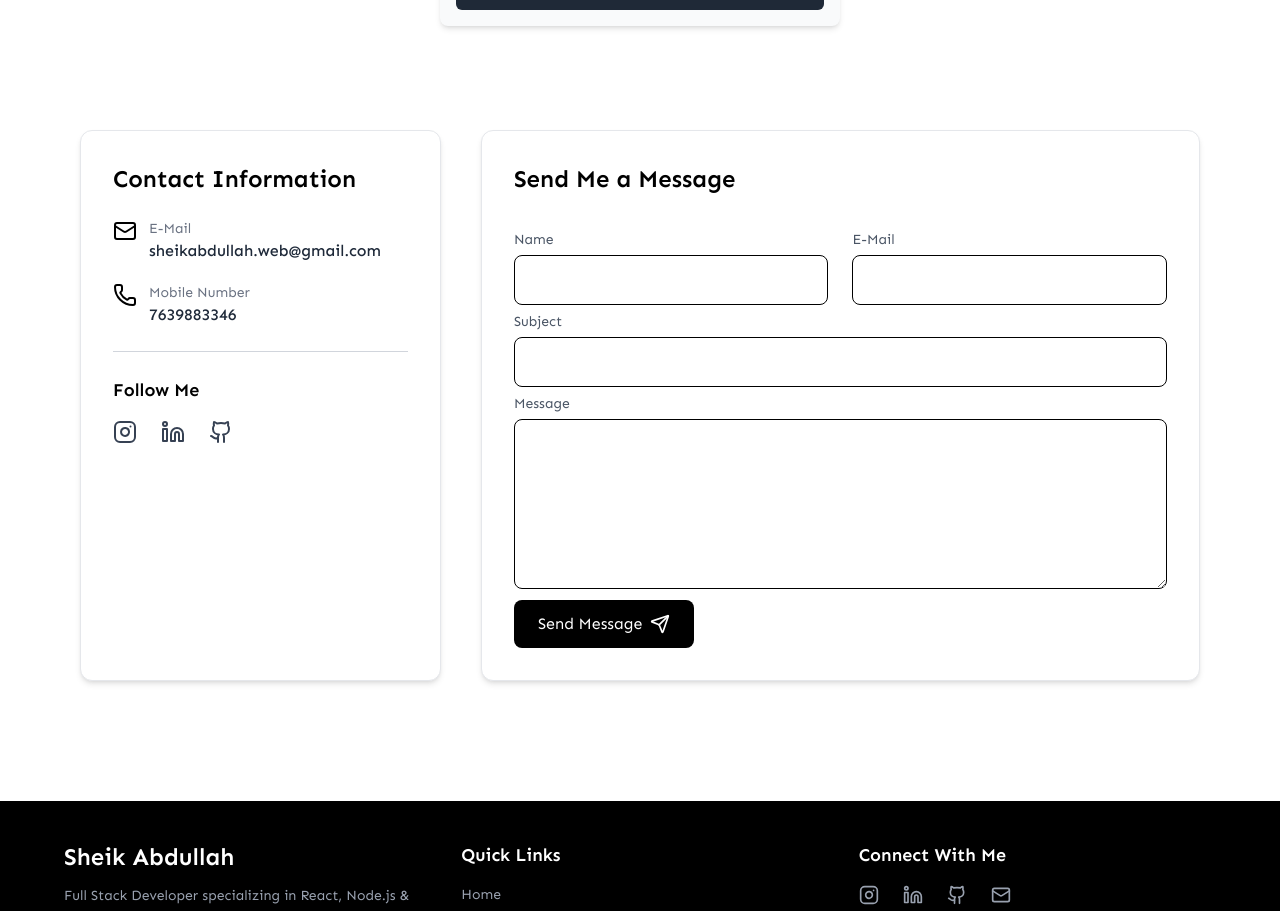
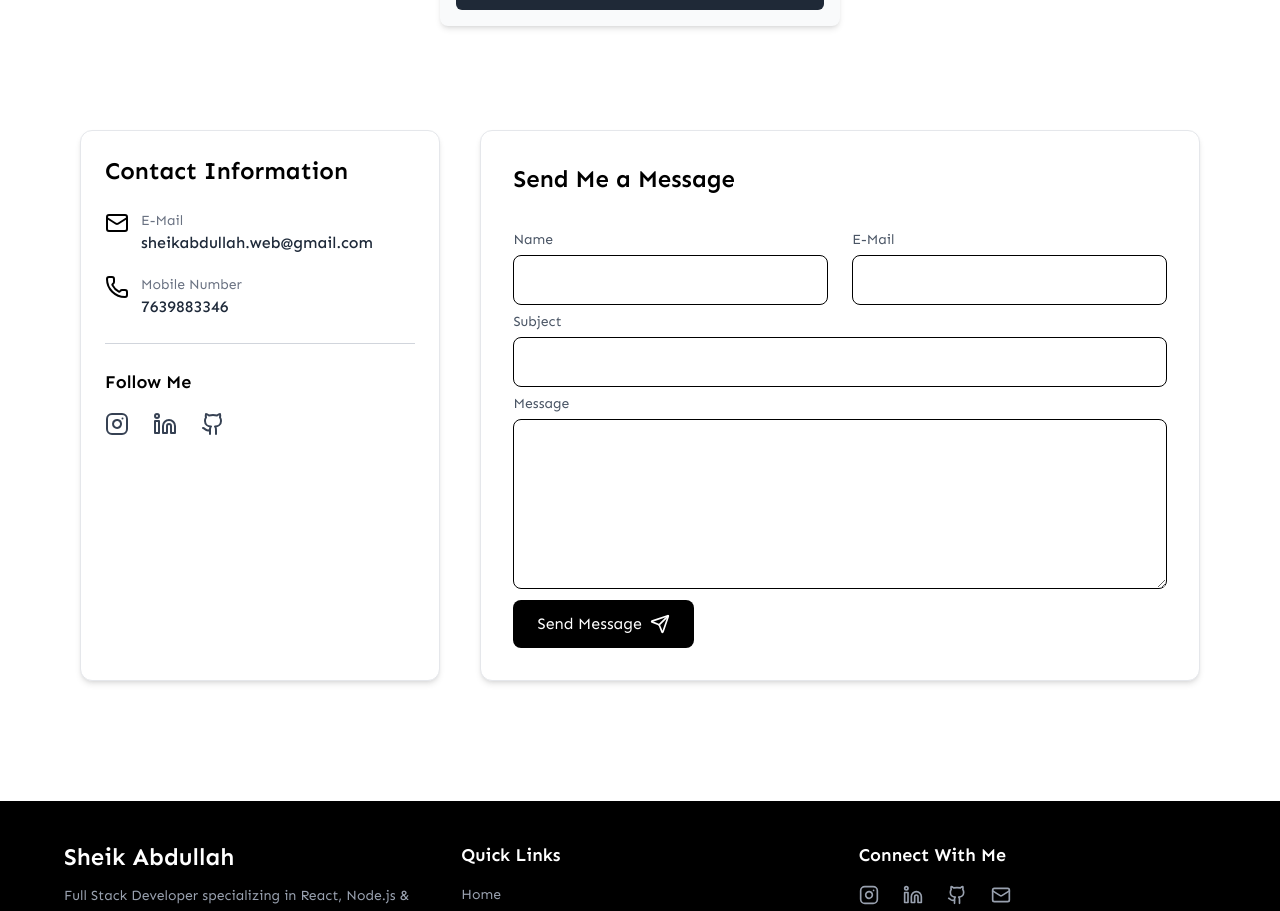
Before and after one commit to SheikAbdullahProjects/portfolio, a React (Vite) app: page / in a window 1280 px wide. Shown: the part 3466-4377 px from the top of the page. Built offline with nearby package versions, Linux system fonts and the light colour scheme.

Commit message:
Update Contact.jsx

```diff
--- a/src/components/Contact.jsx
+++ b/src/components/Contact.jsx
@@ -17,12 +17,12 @@ export default function Contact() {
     <div className="w-full flex flex-col lg:flex-row gap-10 justify-center px-5 sm:px-10 lg:px-20 py-14" id="contact">
 
       {/* LEFT CARD */}
-      <section className="w-full lg:w-1/3 bg-white p-8 rounded-xl shadow-md border border-gray-200">
+      <section className="w-full lg:w-1/3 bg-white p-6 rounded-xl shadow-md border border-gray-200">
         <h2 className="text-2xl font-semibold mb-6">Contact Information</h2>
 
         {/* Email */}
         <div className="flex items-start gap-3 mb-5">
-          <Mail className="w-6 h-6 text-black" />
+          <Mail className="min-w-6 h-6 text-black" />
           <div>
             <p className="text-sm text-gray-500">E-Mail</p>
             <p className="text-base font-medium text-gray-800">
```
